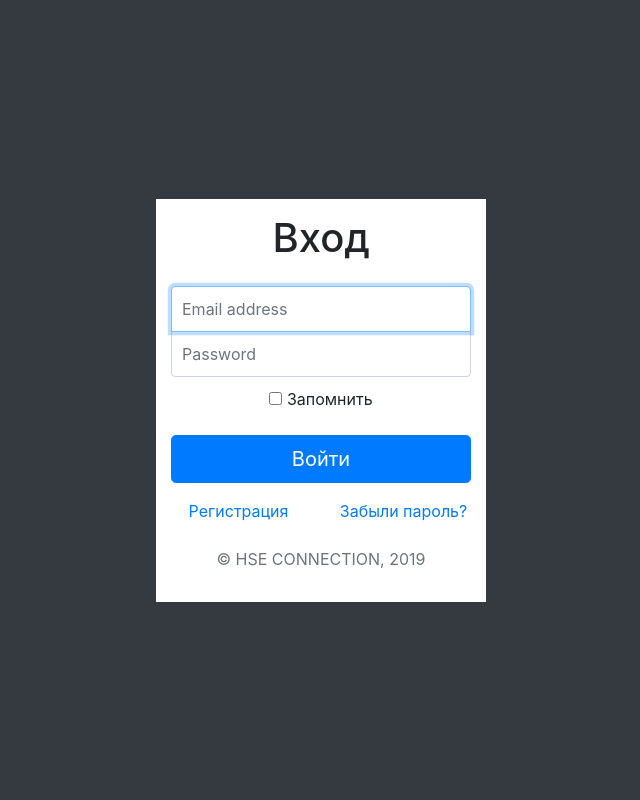
After one commit to iishafiev/HSE-Connection, a Django app: template hse_connection/main/templates/main/signin.html in a window 1280 px wide. The commit adds this page. Shown: the whole page, without its empty margins (319-959 px from the left). Run offline with Django 3.2, Linux system fonts and the light colour scheme; the template is opened without the code that fills it, so the values that code supplies are empty; some libraries are stand-ins or nearby versions.

Commit message:
Added signin.html & signin.css Minor changes in profile.html

```diff
--- /dev/null
+++ b/hse_connection/main/templates/main/signin.css
@@ -0,0 +1,45 @@
+
+html,
+body {
+  height: 100%;
+}
+
+body {
+  display: -ms-flexbox;
+  display: flex;
+  -ms-flex-align: center;
+  align-items: center;
+  padding-top: 40px;
+  padding-bottom: 40px;
+  background-color: #f5f5f5;
+}
+
+.form-signin {
+  width: 100%;
+  max-width: 330px;
+  padding: 15px;
+  margin: auto;
+}
+.form-signin .checkbox {
+  font-weight: 400;
+}
+.form-signin .form-control {
+  position: relative;
+  box-sizing: border-box;
+  height: auto;
+  padding: 10px;
+  font-size: 16px;
+}
+.form-signin .form-control:focus {
+  z-index: 2;
+}
+.form-signin input[type="email"] {
+  margin-bottom: -1px;
+  border-bottom-right-radius: 0;
+  border-bottom-left-radius: 0;
+}
+.form-signin input[type="password"] {
+  margin-bottom: 10px;
+  border-top-left-radius: 0;
+  border-top-right-radius: 0;
+}
--- /dev/null
+++ b/hse_connection/main/templates/main/signin.html
@@ -0,0 +1,36 @@
+<!doctype html>
+<html lang="en">
+  <head>
+    <meta charset="utf-8">
+    <meta name="viewport" content="width=device-width, initial-scale=1, shrink-to-fit=no">
+    <link rel="stylesheet" href="https://stackpath.bootstrapcdn.com/bootstrap/4.2.1/css/bootstrap.min.css" integrity="sha384-GJzZqFGwb1QTTN6wy59ffF1BuGJpLSa9DkKMp0DgiMDm4iYMj70gZWKYbI706tWS" crossorigin="anonymous">
+    <link rel="stylesheet" href="https://use.fontawesome.com/releases/v5.7.1/css/all.css" integrity="sha384-fnmOCqbTlWIlj8LyTjo7mOUStjsKC4pOpQbqyi7RrhN7udi9RwhKkMHpvLbHG9Sr" crossorigin="anonymous">
+    <link href="signin.css" rel="stylesheet">
+
+    <title>Вход</title>
+  </head>
+  <body class="text-center bg-dark">
+    <form class="form-signin bg-white">
+      <h1 class="mb-4">Вход</h1>
+      <label for="inputEmail" class="sr-only">Email address</label>
+      <input type="email" id="inputEmail" class="form-control" placeholder="Email address" required autofocus>
+      <label for="inputPassword" class="sr-only">Password</label>
+      <input type="password" id="inputPassword" class="form-control" placeholder="Password" required>
+      <div class="checkbox mb-3">
+        <label>
+          <input type="checkbox" value="remember-me"> Запомнить
+        </label>
+      </div>
+      <button class="btn btn-lg btn-primary btn-block" type="submit">Войти</button>
+      <div class="row mt-3 text-center">
+        <div class="col"><a href="#">Регистрация</a></div>
+        <div class="col"><a href="#">Забыли пароль?</a></div>
+      </div>
+      <p class="mt-4 mb-3 text-muted">&copy; HSE CONNECTION, 2019</p>
+    </form>
+
+    <script src="https://code.jquery.com/jquery-3.3.1.slim.min.js" integrity="sha384-q8i/X+965DzO0rT7abK41JStQIAqVgRVzpbzo5smXKp4YfRvH+8abtTE1Pi6jizo" crossorigin="anonymous"></script>
+    <script src="https://cdnjs.cloudflare.com/ajax/libs/popper.js/1.14.6/umd/popper.min.js" integrity="sha384-wHAiFfRlMFy6i5SRaxvfOCifBUQy1xHdJ/yoi7FRNXMRBu5WHdZYu1hA6ZOblgut" crossorigin="anonymous"></script>
+    <script src="https://stackpath.bootstrapcdn.com/bootstrap/4.2.1/js/bootstrap.min.js" integrity="sha384-B0UglyR+jN6CkvvICOB2joaf5I4l3gm9GU6Hc1og6Ls7i6U/mkkaduKaBhlAXv9k" crossorigin="anonymous"></script>
+  </body>
+</html>
```
Also changed, not shown: hse_connection/main/templates/main/profile.html (+21 -8 lines).
